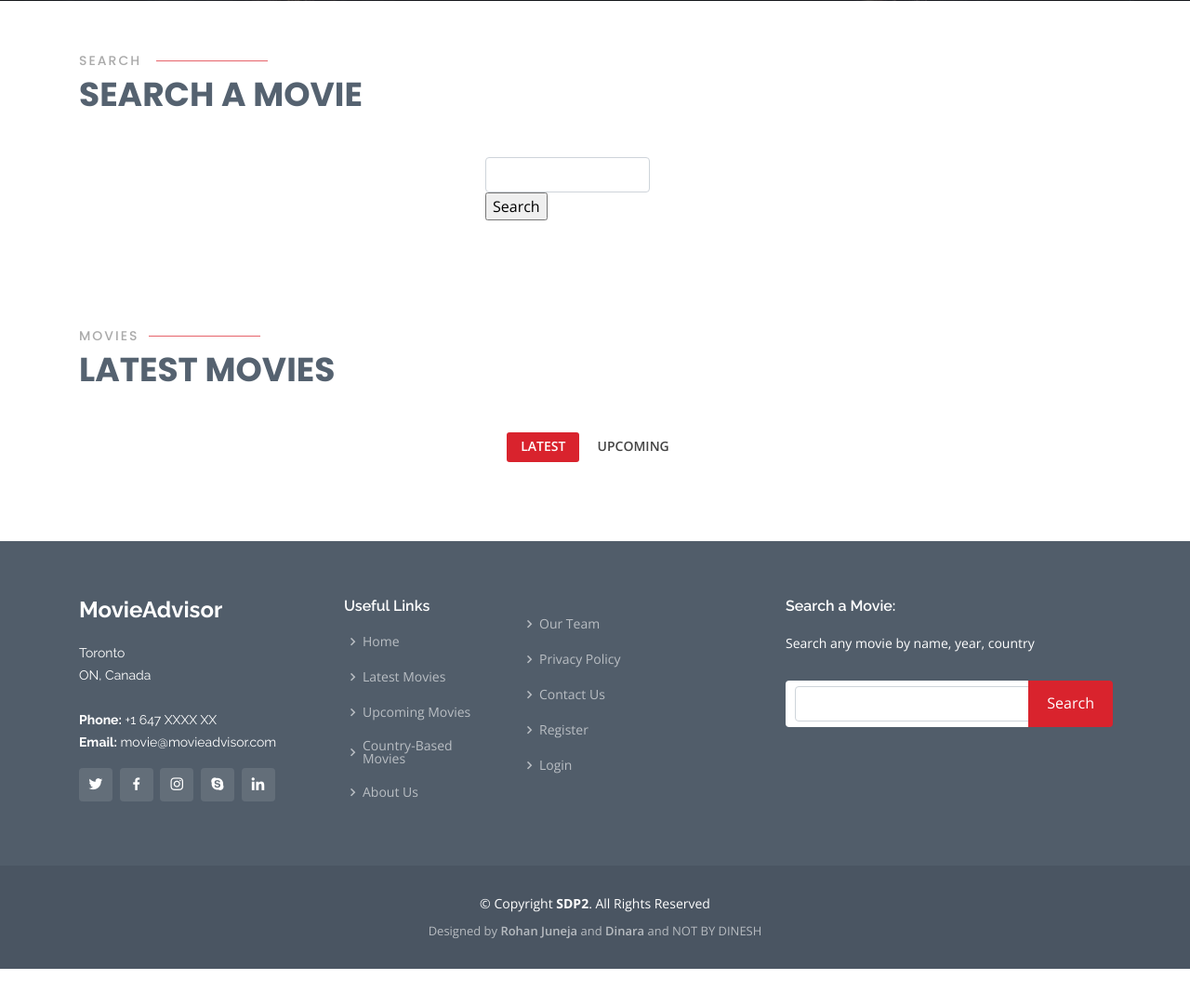
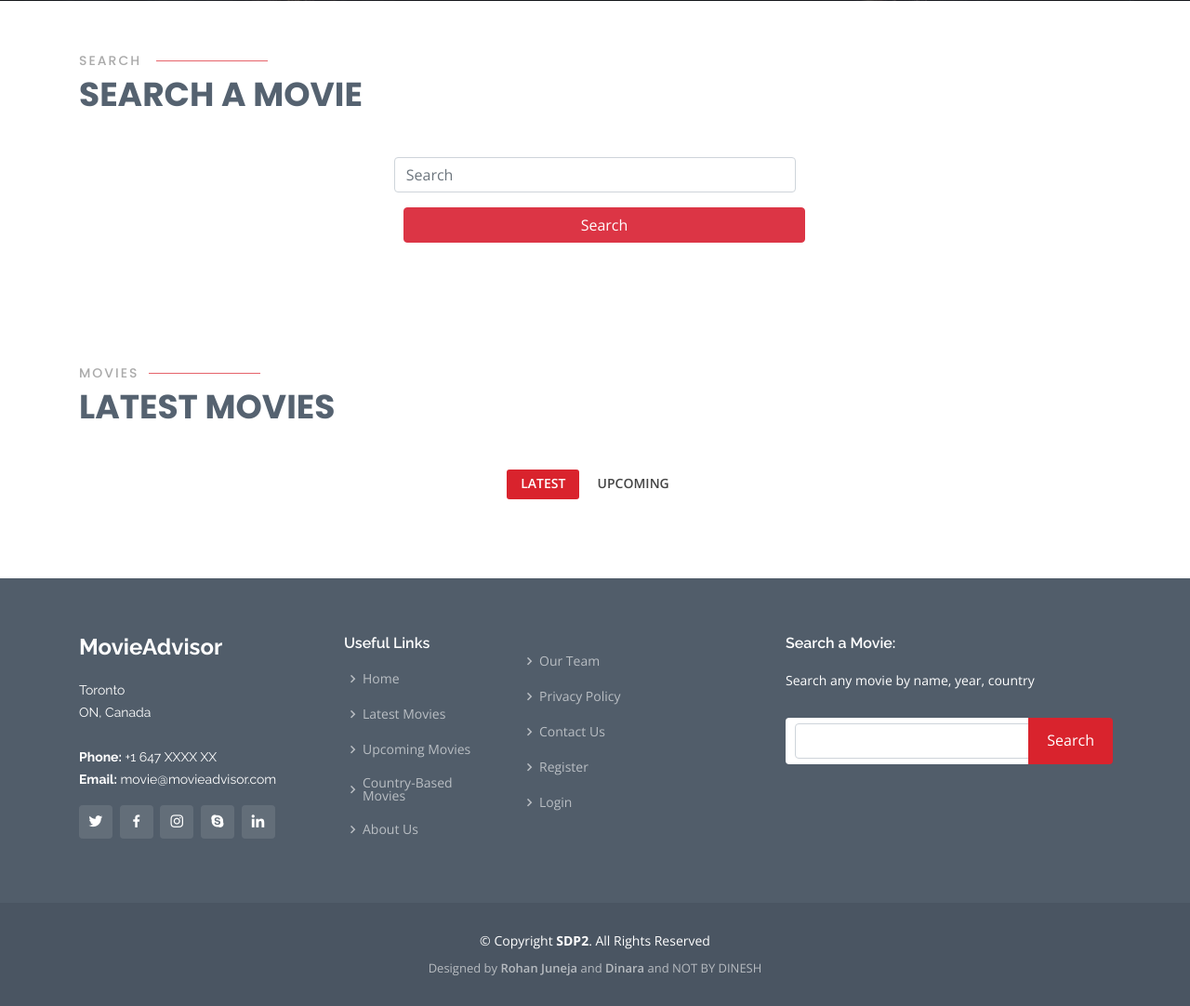
Before and after one commit to InRaiDi/MovieAdviser, a Node server app: page / in a window 1280 px wide. Shown: the part 799-1881 px from the top of the page at 93% size. Before the commit the page ends 1841 px from the top, so only its background shows below. Run offline with Node 20, Linux system fonts and the light colour scheme; data that the repository does not hold is empty; some libraries are stand-ins or nearby versions.

Commit message:
Fixed Basic Search UI

```diff
--- a/app/views/advance-search.ejs
+++ b/app/views/advance-search.ejs
@@ -72,7 +72,7 @@
 
 			<div class="form-group col-sm-4 col-xs-6">
                 <label>Rating: 0</label>
-				<input type="range" id="points" name="points" min="0" max="10" step="0.1">
+				<input type="range" id="movieRating" name="points" min="0" max="10" step="0.1">
                 <label>10</label>
 			</div>
 
--- a/app/views/homepage.ejs
+++ b/app/views/homepage.ejs
@@ -1,6 +1,6 @@
 <%- include('partials/header.ejs'); %>
 <%- include('partials/slider.ejs'); %>
-<%- include('partials/search.ejs'); %>
+<%- include('partials/basic-search.ejs'); %>
 
 <iframe src="/import_data" style="position: absolute;width:0;height:0;border:0;"></iframe>
 
--- /dev/null
+++ b/app/views/partials/basic-search.ejs
@@ -0,0 +1,24 @@
+<section id="latest-movies" class="portfolio">
+    <div class="container">
+
+      <div class="section-title">
+        <h2>Search </h2>
+        <p>Search A Movie</p>
+      </div>
+
+      <div id="search ">
+        <center>
+        <form id="search-form" action="" method="POST" enctype="multipart/form-data">
+
+          <div class="form-group col-5">
+            <input class="form-control" type="text" placeholder="Search" />
+          </div>
+          <div class="form-group col-5 ">
+            <button type="submit" class="btn btn-block btn-danger">Search</button>
+          </div>
+            </center>
+        </form>
+
+      </div>
+    </div>
+</section>
--- a/app/views/partials/search.ejs
+++ /dev/null
@@ -1,17 +0,0 @@
-<section id="latest-movies" class="portfolio">
-    <div class="container">
-
-      <div class="section-title">
-        <h2>Search </h2>
-        <p>Search A Movie</p>
-      </div>
-
-      <div >
-        <div id="search" class="col-lg-12 d-flex justify-content-center">
-            <form class="seach-input" method="post">
-                <input type="text" class="form-control w-75 p-3" name="search"><input type="submit" value="Search">
-              </form>
-        </div>
-      </div>
-    </div>
-</section>
```
